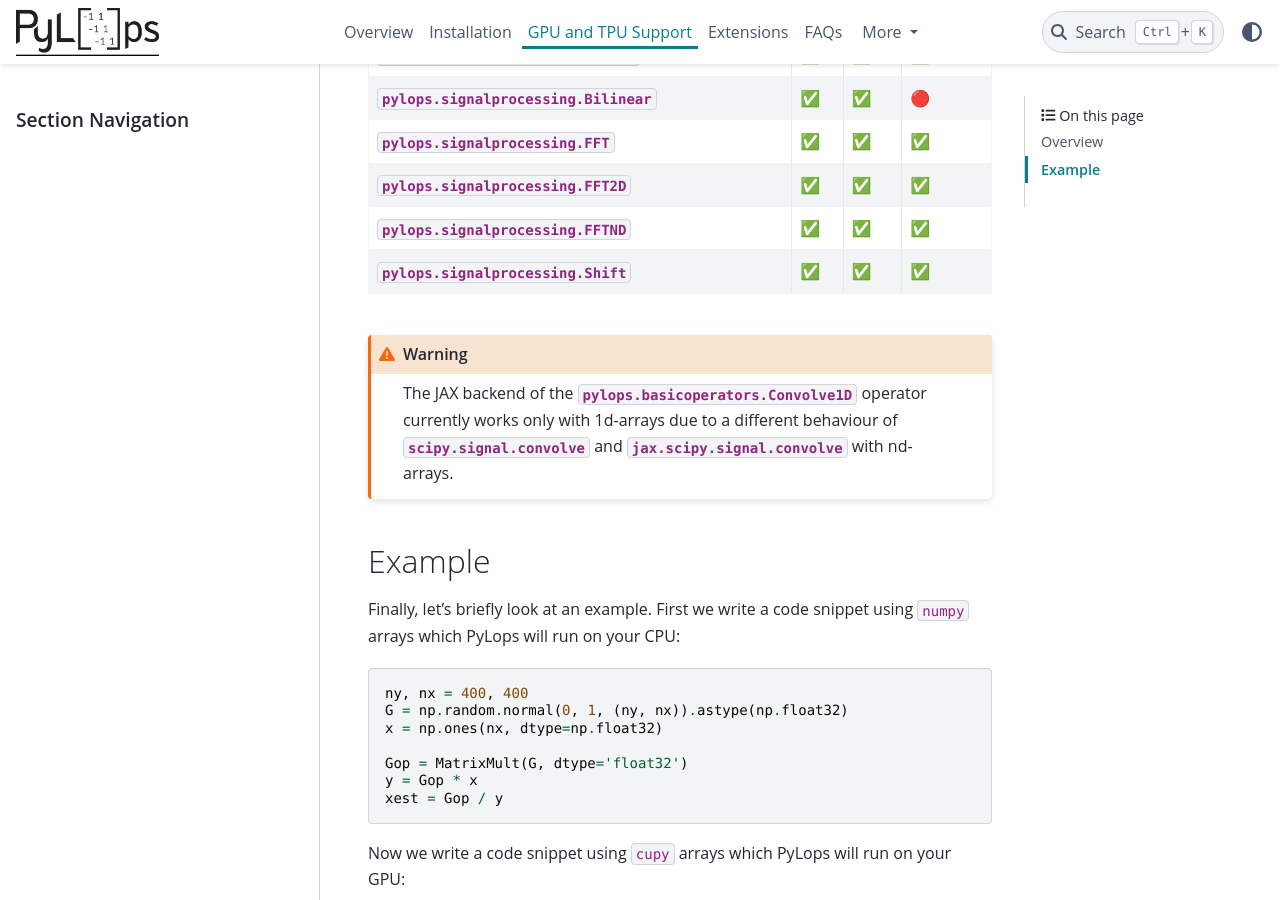
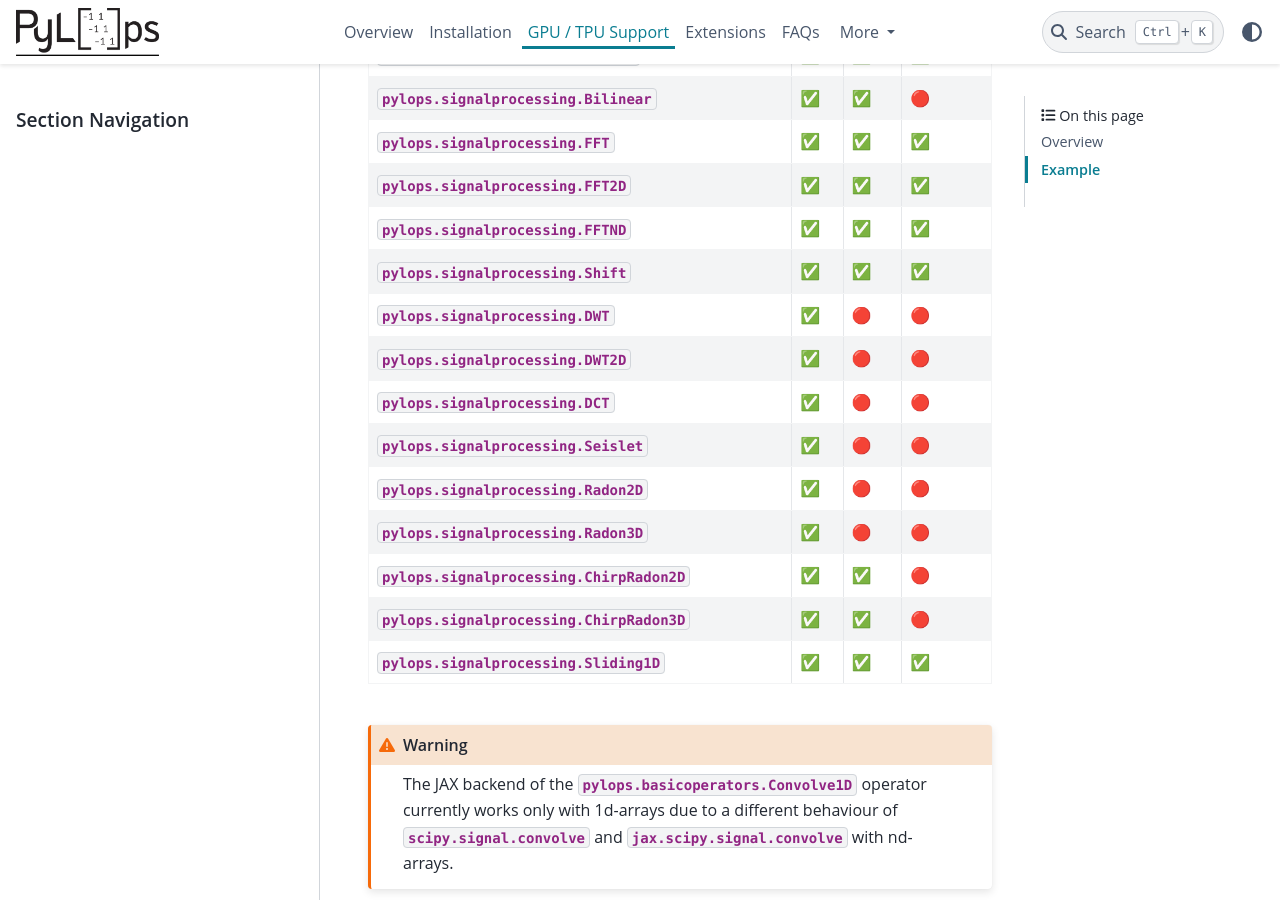
Before and after one commit to PyLops/pylops, a Sphinx documentation site: the page built from docs/source/gpu.rst, in a window 1280 px wide and 900 px high, scrolled down 2927 px. Built offline with Sphinx 7.4.7 and the PyData theme 0.15.4, drawn with Linux system fonts in a browser that asks for light colours; pages that are not in the unit, such as notebooks, are missing from menus; the version number could not be read and is left out; comment, search, counter and statistics services are not loaded; some of the changed text lies outside the part shown.

```diff
--- a/docs/source/gpu.rst
+++ b/docs/source/gpu.rst
@@ -1,7 +1,7 @@
 .. _gpu:
 
-GPU and TPU Support
-===================
+GPU / TPU Support
+=================
 
 Overview
 --------
@@ -238,6 +238,43 @@
      - |:white_check_mark:|
      - |:white_check_mark:|
      - |:white_check_mark:|
+   * - :class:`pylops.signalprocessing.DWT`
+     - |:white_check_mark:|
+     - |:red_circle:|
+     - |:red_circle:|
+   * - :class:`pylops.signalprocessing.DWT2D`
+     - |:white_check_mark:|
+     - |:red_circle:|
+     - |:red_circle:|
+   * - :class:`pylops.signalprocessing.DCT`
+     - |:white_check_mark:|
+     - |:red_circle:|
+     - |:red_circle:|
+   * - :class:`pylops.signalprocessing.Seislet`
+     - |:white_check_mark:|
+     - |:red_circle:|
+     - |:red_circle:|
+   * - :class:`pylops.signalprocessing.Radon2D`
+     - |:white_check_mark:|
+     - |:red_circle:|
+     - |:red_circle:|
+   * - :class:`pylops.signalprocessing.Radon3D`
+     - |:white_check_mark:|
+     - |:red_circle:|
+     - |:red_circle:|
+   * - :class:`pylops.signalprocessing.ChirpRadon2D`
+     - |:white_check_mark:|
+     - |:white_check_mark:|
+     - |:red_circle:|
+   * - :class:`pylops.signalprocessing.ChirpRadon3D`
+     - |:white_check_mark:|
+     - |:white_check_mark:|
+     - |:red_circle:|
+   * - :class:`pylops.signalprocessing.Sliding1D`
+     - |:white_check_mark:|
+     - |:white_check_mark:|
+     - |:white_check_mark:|
+
 
 
 .. warning::
```
Also changed, not shown: 1 other file.
